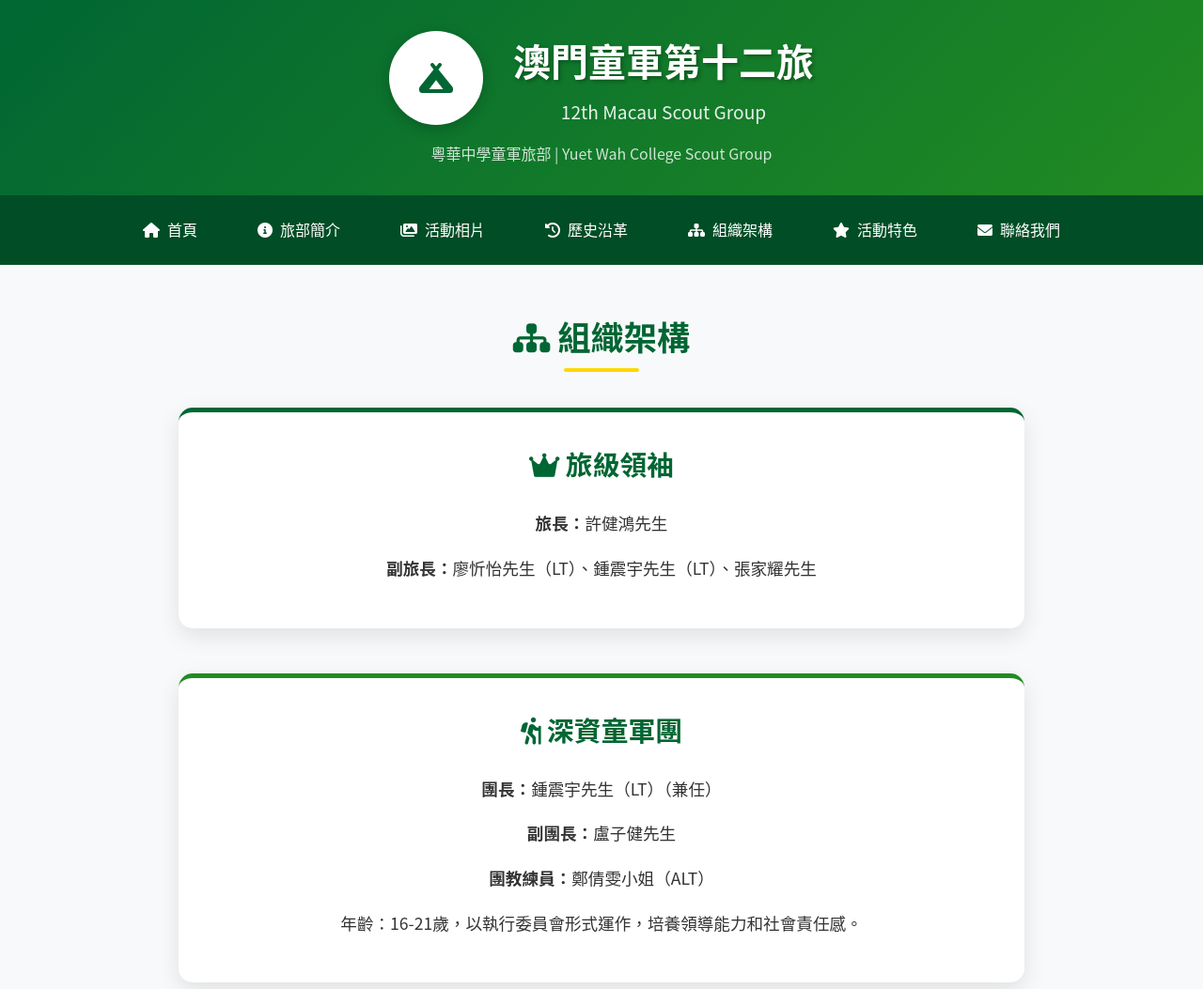
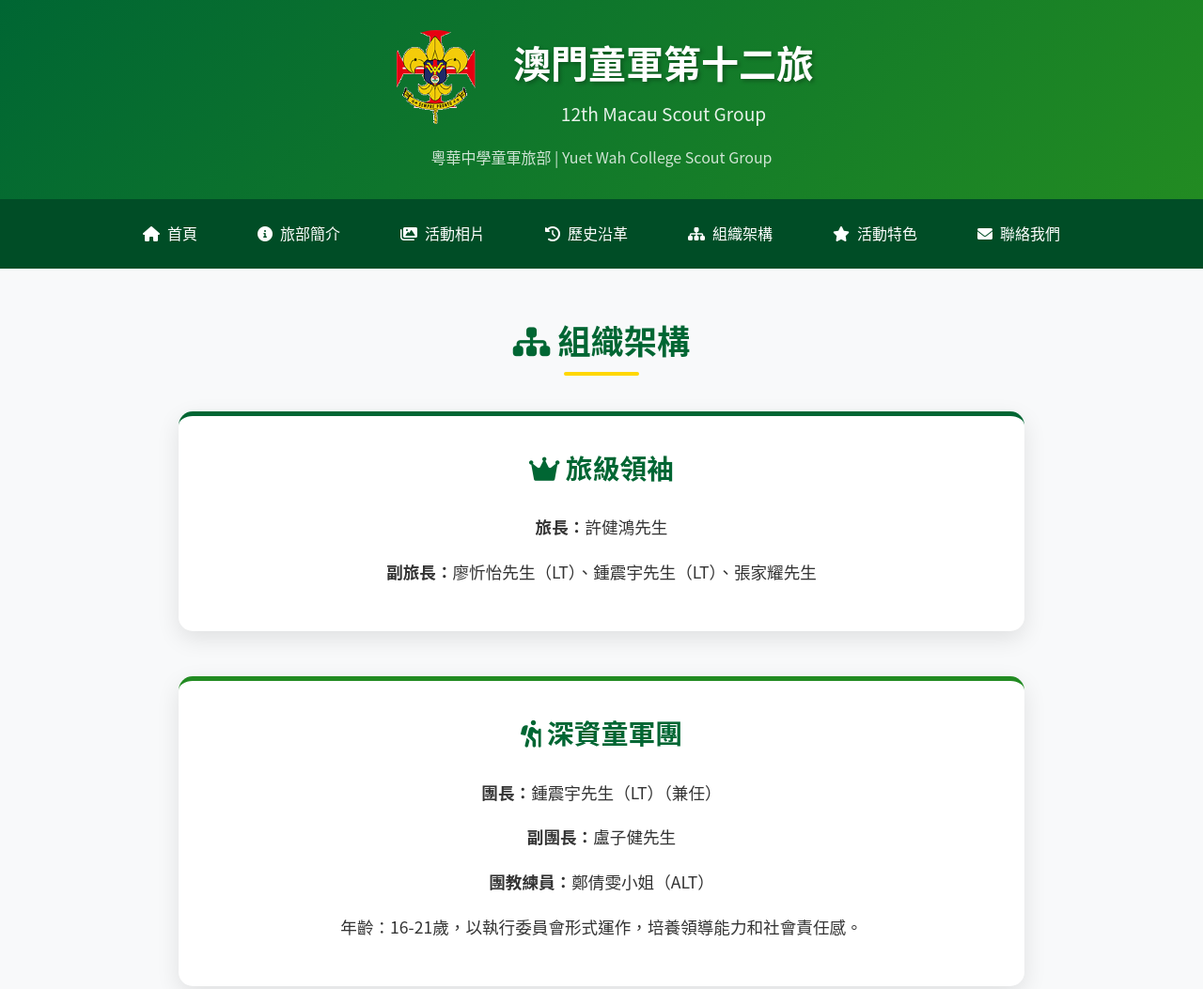
Before and after one commit to vivianyeah/YWCollegeScoutGroup, a plain HTML site: page organization.html in a window 1280 px wide. Shown: the top 1053 px of the page at 94% size. Drawn offline with Linux system fonts and the light colour scheme.

Commit message:
Update organization.html

```diff
--- a/organization.html
+++ b/organization.html
@@ -340,8 +340,8 @@
     <header class="header">
         <div class="header-content fade-in-up">
             <div class="logo-section">
-                <div class="logo">
-                    <i class="fas fa-campground"></i>
+                <div class="">
+                    <img src="./image/12.gif" alt="澳門童軍第十二旅旅徽" style="width: 100px; height: 100px; border-radius: 50%; object-fit: contain;">
                 </div>
                 <div class="header-text">
                     <h1>澳門童軍第十二旅</h1>
```
